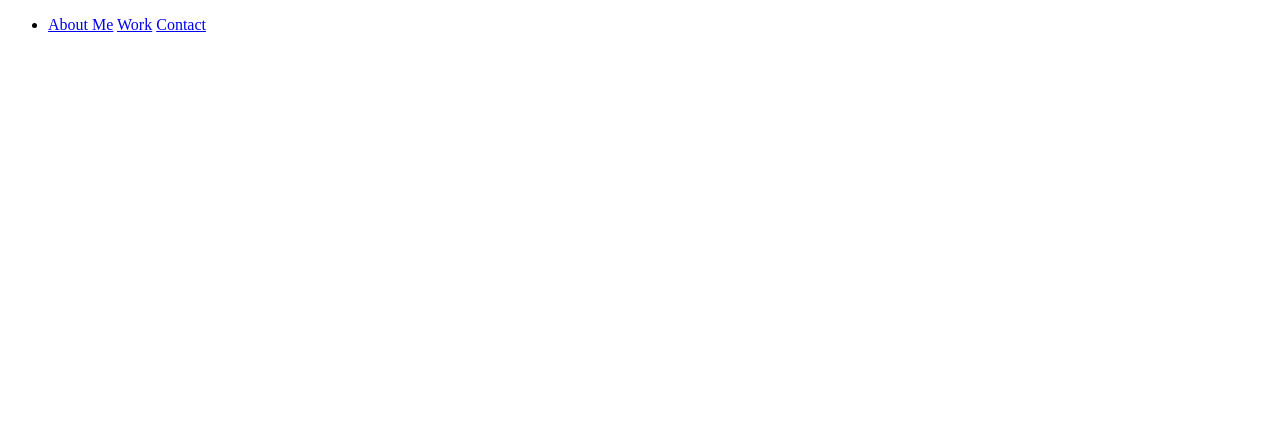
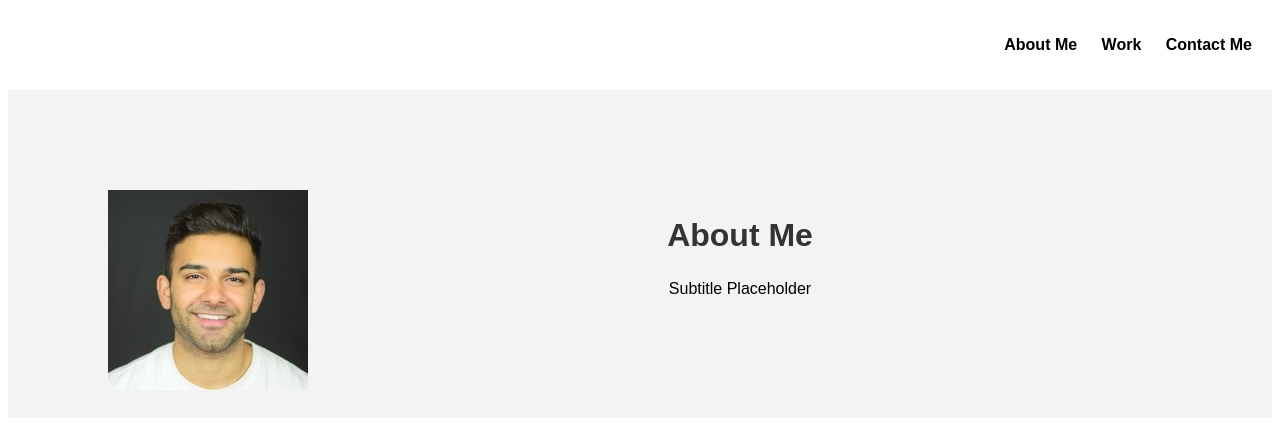
Before and after one commit to neiljparikh/advanced-css-portfolio, a plain HTML site: page index.html in a window 1280 px wide. Drawn offline with Linux system fonts and the light colour scheme.

Commit message:
Adds headshot and CSS styles

```diff
--- a/index.html
+++ b/index.html
@@ -5,34 +5,28 @@
     <meta charset="UTF-8">
     <meta name="viewport" content="width=device-width, initial-scale=1.0">
     <title>Portfolio</title>
+    <link rel="stylesheet" href="./style.css">
 </head>
 
 <body>
     <header>
         <nav>
             <ul>
-    <li><a href="google.com">About Me</a>
-        <a href="google.com">Work</a>
-        <a href="google.com">Contact</a>
-    </li>
+                <li><a href="#about">About Me</a></li>
+                <li><a href="#work">Work</a></li>
+                <li><a href="#contact">Contact Me</a></li>
             </ul>
         </nav>
     </header>
 
     <main>
-<section class="project-1">
-
-
-
-
-
-
+        <section id="about">
+           <img src="Assets/headshot.jpg" alt="Neil Parikh headshot" style="float: left; width="200" height="200">
+           <h1>About Me</h1>
+           <p>Subtitle Placeholder</p>
         </section>
 
-
-<section>
-
-
+    <section class="projects">
 
 
 
--- a/style.css
+++ b/style.css
@@ -0,0 +1,38 @@
+
+* {
+    font-family: sans-serif;
+}
+
+nav ul {
+    list-style: none;
+    text-align: right;
+    padding: 20px;
+}
+
+nav ul li {
+    display: inline;
+    margin-left: 20px;
+}
+
+nav ul li a {
+    text-decoration: none;
+    color: black;
+    font-weight: bold;
+}
+
+#about {
+    text-align: center;
+    padding: 100px;
+    background-color: #f3f3f3;
+}
+
+#about h1 {
+    font-size: 2em;
+    color: #333;
+}
+
+#about p {
+    color: black;
+    margin-bottom: 20px;
+    font-size: 1em;
+}
```
Also changed, not shown: Assets/headshot.jpg (added). Lines whose indentation alone changed are shown as unchanged.
